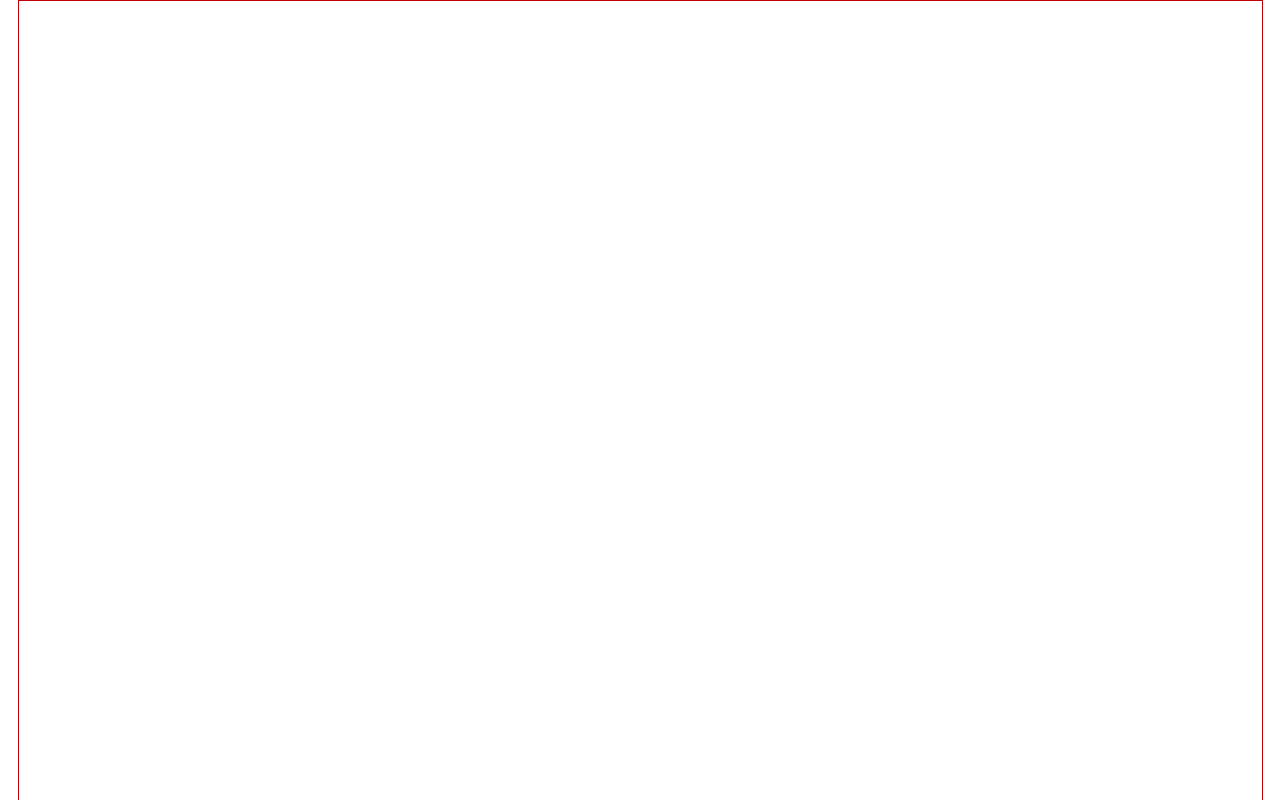
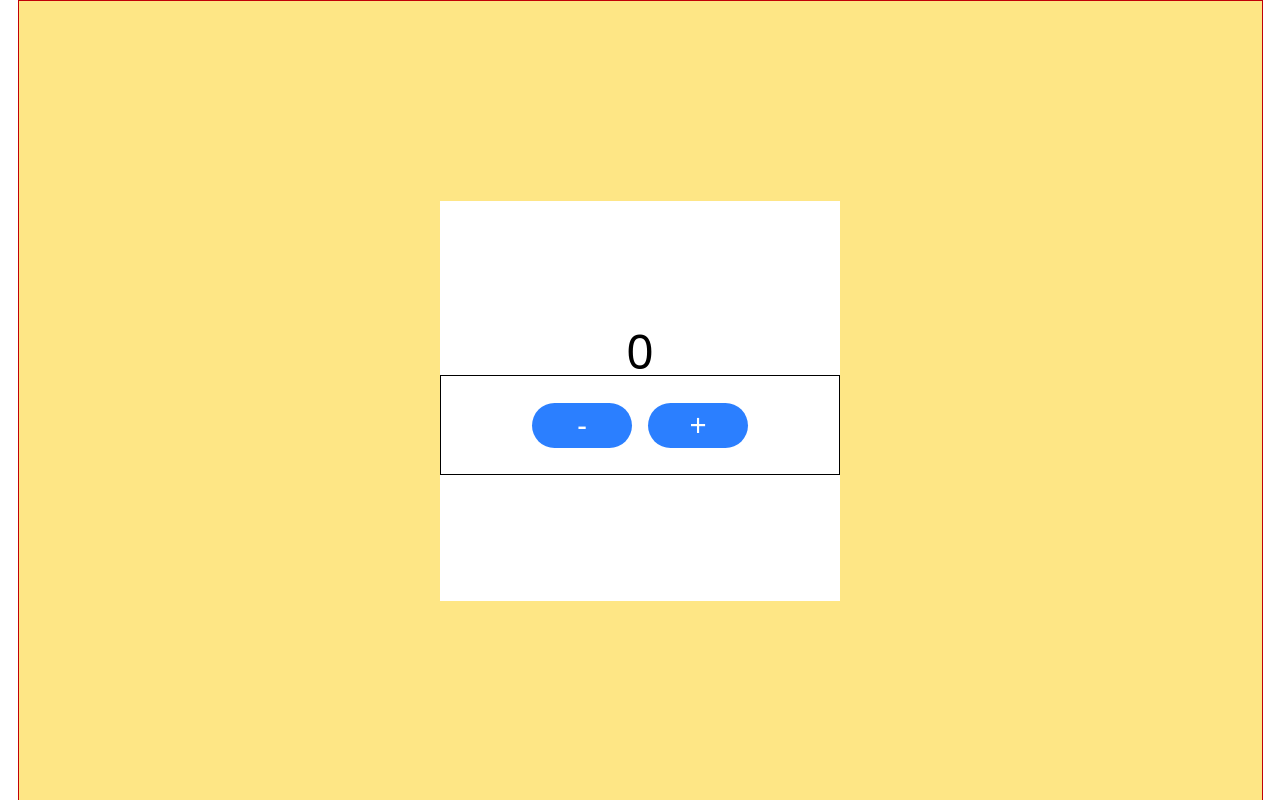
Before and after one commit to chathuniimasha/cbc-frontend-batch-six, a React (Vite) app: page /test in a window 1280 px wide. Before the commit this address had no page. Shown: the top 800 px of the page. Built offline with nearby package versions, Linux system fonts and the light colour scheme.

Commit message:
Day 11🚀

```diff
--- a/src/App.jsx
+++ b/src/App.jsx
@@ -7,6 +7,7 @@
 import LoginPage from './pages/loginPage'
 import RegisterPage from './pages/registerPage'
 import AdminPage from './pages/adminPage'
+import TestPage from './pages/testPage'
 
 function App() {
 
@@ -19,6 +20,7 @@
           <Routes path='/'>
           <Route path='/' element={<HomePage/>}/>
           <Route path='/login' element={<LoginPage/>}/>
+          <Route path='/test' element={<TestPage/>}/>
           <Route path='/register' element={<RegisterPage/>}/>
           <Route path='/admin/*'element={<AdminPage/>}/>
 
--- /dev/null
+++ b/src/pages/testPage.jsx
@@ -0,0 +1,30 @@
+import { useState } from "react";
+
+export default function TestPage(){
+    //let const=0;
+    const[count,setCount] = useState(0);
+
+    function increment(){
+        setCount(count+1);
+    }
+    function decrement(){
+        setCount(count-1);
+    }
+    //setCount(5)  notuse that because again and again refresh not run
+
+    return(
+        <div className='w-full h-screen bg-amber-200 flex justify-center items-center'>
+            <div className='w-[400px] h-[400px] bg-white flex flex-col justify-center items-center'>
+                <h1 className='text-5xl front-bold'>{count}</h1>
+                <div className='w-full flex justify-center items-center border h-[100px]'>
+                    <button onClick={decrement} className='w-[100px] bg-blue-500 h-[45px] text-3xl mx-2 flex justify-center items-center text-white rounded-full'>-</button>
+                    <button onClick={increment} className='w-[100px] bg-blue-500 h-[45px] text-3xl mx-2 flex justify-center items-center text-white rounded-full'>+</button>
+
+                </div>
+
+            </div>
+
+
+        </div>
+    )
+}
```
